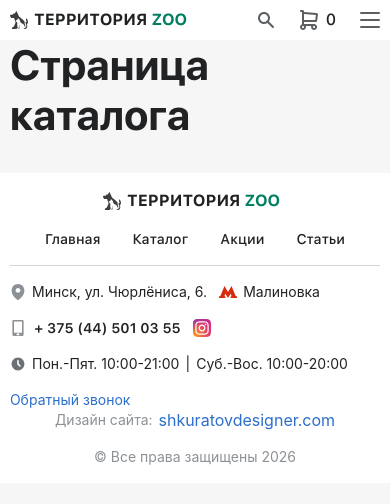
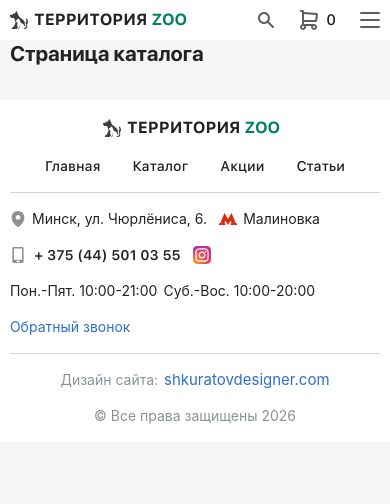
Before and after one commit to Oliver1ck/TerrZoo, a Nuxt app in the folder frontend/: page /catalog in a window 390 px wide. Shown: the top 504 px of the page. Built offline with nearby package versions, Linux system fonts and the light colour scheme; a web font is replaced by a local one.

Commit message:
Refactor Clock component: update icon class and adjust media queries; modify Footer styles for accent display; enhance Typography styles for headings and body; add hover effect to VLink component

```diff
--- a/frontend/app/components/Clock.vue
+++ b/frontend/app/components/Clock.vue
@@ -6,18 +6,12 @@
   <div class="clock">
     <Typography variant="body-sm">
       <template #icon>
-        <img src="@assets/img/icons/clock.svg" alt="clock icon" />
+        <img class="icon" src="@assets/img/icons/clock.svg" alt="clock icon" />
       </template>
-      <template #default>
-        Пон.-Пят. 10:00-21:00
-      </template>
+      <template #default> Пон.-Пят. 10:00-21:00 </template>
     </Typography>
-    <Typography variant="body-sm">
-      |
-    </Typography>
-    <Typography variant="body-sm">
-      Суб.-Вос. 10:00-20:00
-    </Typography>
+    <Typography variant="body-sm"> | </Typography>
+    <Typography variant="body-sm"> Суб.-Вос. 10:00-20:00 </Typography>
   </div>
 </template>
 
@@ -38,10 +32,17 @@
   }
 }
 
-@media(max-width:992px) {
+@media (max-width: 992px) {
   .clock {
     container-type: initial;
     justify-content: initial;
+
+    &:deep(p:nth-child(2)) {
+      display: none;
+    }
+  }
+  .icon {
+    display: none;
   }
 }
 </style>
--- a/frontend/app/components/Footer.vue
+++ b/frontend/app/components/Footer.vue
@@ -112,7 +112,7 @@
     margin: 0;
   }
   .footer__accent {
-    display: initial;
+    display: block;
   }
 }
 </style>
--- a/frontend/app/components/Typography.vue
+++ b/frontend/app/components/Typography.vue
@@ -138,7 +138,15 @@
 
 @media (max-width: 992px) {
   .typography {
+    &--heading-xl {
+      font-size: 1.3125rem;
+      line-height: 1.75rem;
+    }
     &--heading-sm {
+      font-size: 0.9375rem;
+      line-height: 1.25rem;
+    }
+    &--body-md {
       font-size: 0.9375rem;
       line-height: 1.25rem;
     }
--- a/frontend/app/components/VLink.vue
+++ b/frontend/app/components/VLink.vue
@@ -95,6 +95,11 @@
     font-family: 'SF Pro Text';
     font-style: normal;
     font-weight: 500;
+    &:hover {
+      text-decoration: underline;
+      text-underline-offset: 0.25rem;
+      text-decoration-color: inherit;
+    }
   }
   &--outline {
     border-radius: 0.25rem;
@@ -265,6 +270,14 @@
       font-weight: 600;
       line-height: 1.75rem; /* 140% */
     }
+    &--primary-button {
+      padding: 0.5rem 1rem;
+    }
+
+    &--md {
+      font-size: 0.9375rem;
+      line-height: 1.25rem;
+    }
   }
 }
 </style>
```
